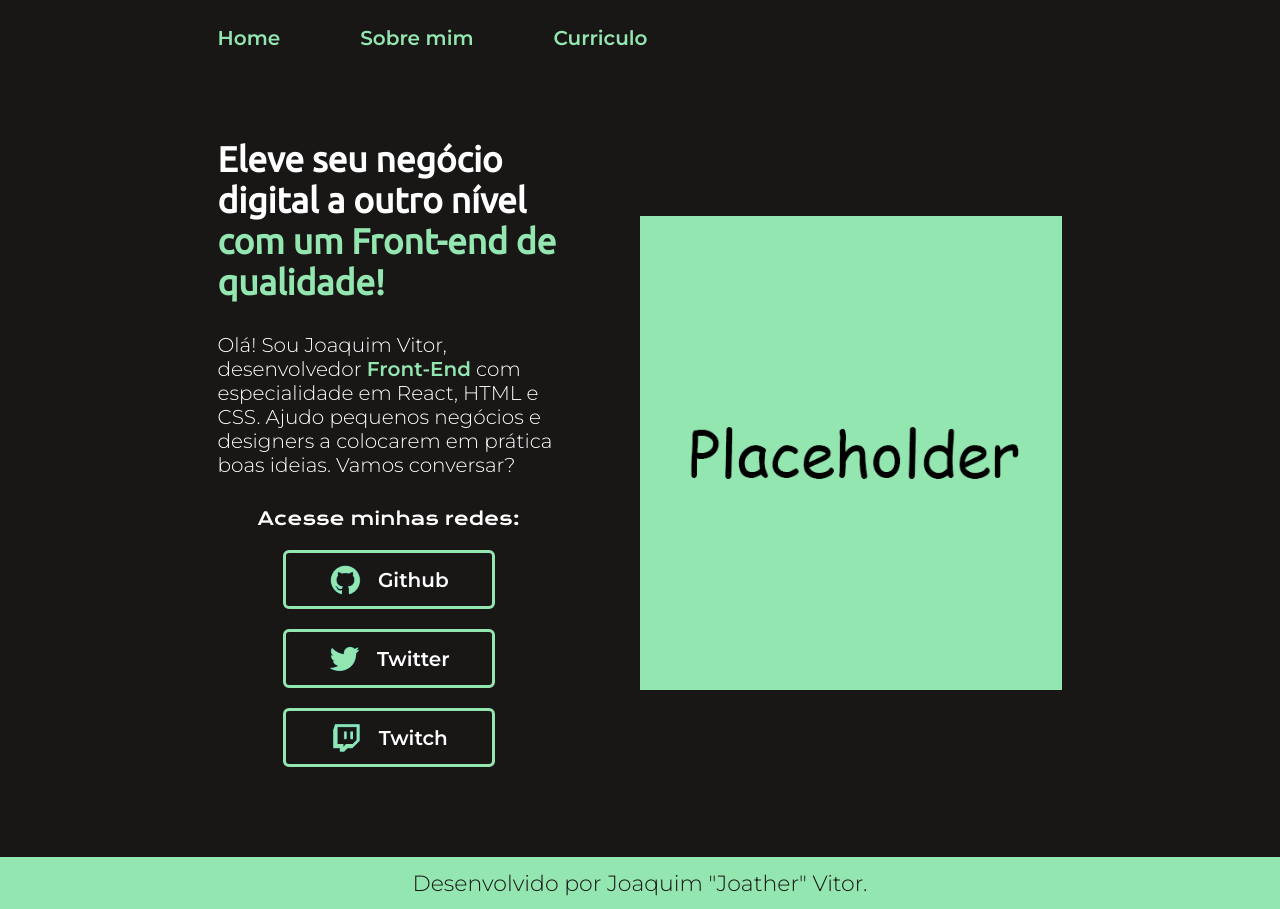
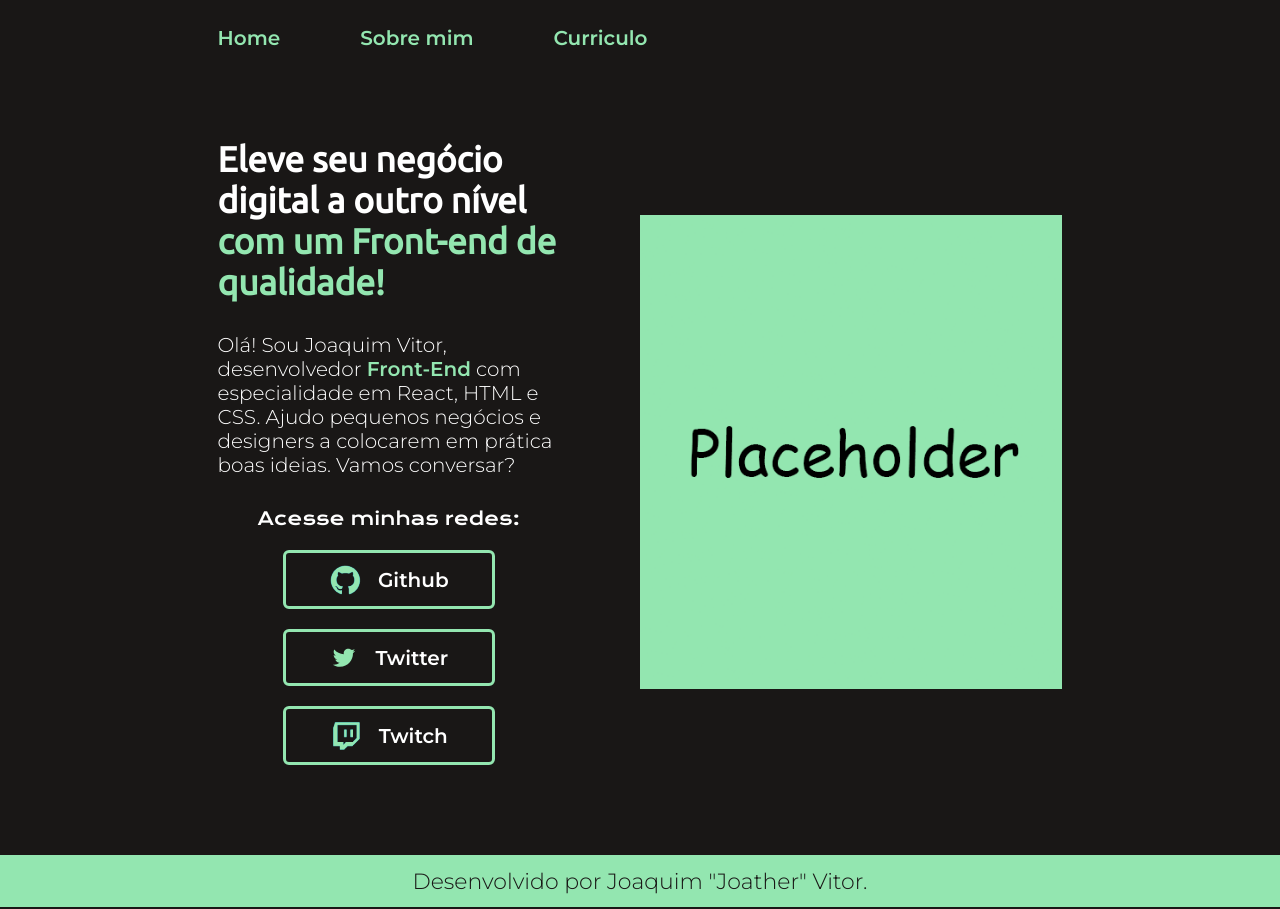
Before and after one commit to Joather/portfolio, a plain HTML site: page index.html in a window 1280 px wide. Drawn offline with nearby package versions, Linux system fonts and the light colour scheme.

Commit message:
Update Twitter image to SVG and add a style
Update Twitter image to SVG and add a style

```diff
--- a/index.html
+++ b/index.html
@@ -31,7 +31,9 @@
                     Github
                 </a>
                 <a class="apresentacao_link_botao" href="https://twitter.com/JoatherVitor">
-                    <img src="./assets/twitter.png">
+                    <svg xmlns="http://www.w3.org/2000/svg" x="0px" y="0px" viewBox="0 0 48 48" class="apresentacao_link-icon--default">
+                        <path d="M42,12.429c-1.323,0.586-2.746,0.977-4.247,1.162c1.526-0.906,2.7-2.351,3.251-4.058c-1.428,0.837-3.01,1.452-4.693,1.776C34.967,9.884,33.05,9,30.926,9c-4.08,0-7.387,3.278-7.387,7.32c0,0.572,0.067,1.129,0.193,1.67c-6.138-0.308-11.582-3.226-15.224-7.654c-0.64,1.082-1,2.349-1,3.686c0,2.541,1.301,4.778,3.285,6.096c-1.211-0.037-2.351-0.374-3.349-0.914c0,0.022,0,0.055,0,0.086c0,3.551,2.547,6.508,5.923,7.181c-0.617,0.169-1.269,0.263-1.941,0.263c-0.477,0-0.942-0.054-1.392-0.135c0.94,2.902,3.667,5.023,6.898,5.086c-2.528,1.96-5.712,3.134-9.174,3.134c-0.598,0-1.183-0.034-1.761-0.104C9.268,36.786,13.152,38,17.321,38c13.585,0,21.017-11.156,21.017-20.834c0-0.317-0.01-0.633-0.025-0.945C39.763,15.197,41.013,13.905,42,12.429"></path>
+                    </svg>
                     Twitter
                 </a>
                 <a class="apresentacao_link_botao" href="https://Twitch.tv/joatherman">
--- a/styles/style.css
+++ b/styles/style.css
@@ -154,3 +154,8 @@ body {
         width: 70%;
     }
 }
+
+.apresentacao_link-icon--default{
+    width: 30px;
+    fill: #93E6B0;
+}
```
